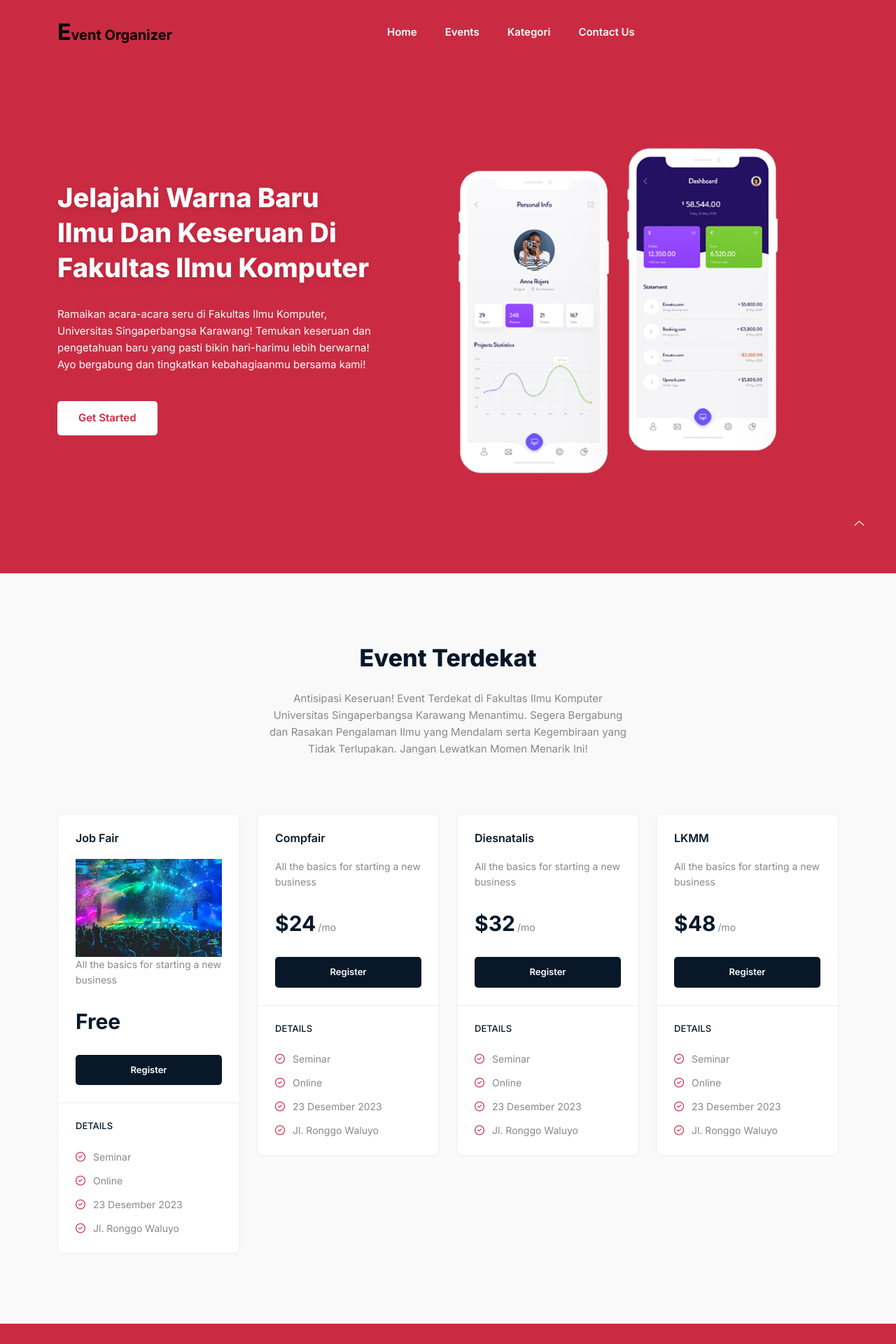
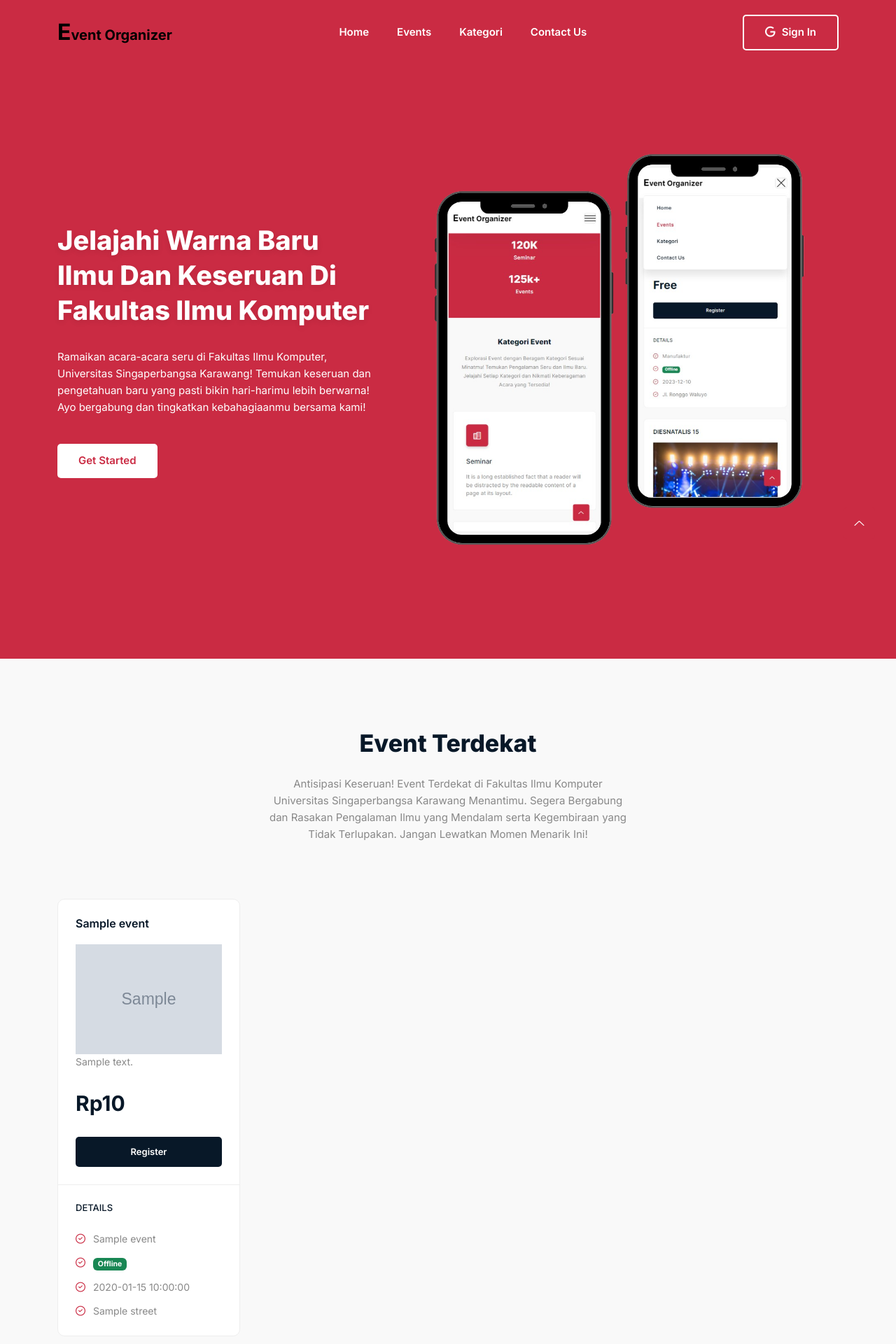
Before and after one commit to fadhliadam/event-organizer-cp, a CodeIgniter 4 app: the page made by app/Views/pages/index.php in a window 1280 px wide. Shown: the top 1920 px of the page at 70% size. Run offline with PHP 8.4 and a stand-in for CodeIgniter, Linux system fonts and the light colour scheme; the template is opened without the code that fills it: most values are stand-ins (such as "Sample title", 1, 10 or a date in 2020); grey boxes marked "Sample" are stand-in pictures; some libraries are stand-ins or nearby versions.

Commit message:
update landing page

```diff
--- a/app/Views/pages/index.php
+++ b/app/Views/pages/index.php
@@ -71,6 +71,9 @@
                                     </li>
                                 </ul>
                             </div>
+                            <div class="button wow">
+                                <a href="<?= base_url('/login'); ?>" class="btn"><i class="lni lni-google"></i> Sign In</a>
+                            </div>
                         </nav>
                         <!-- End Navbar -->
                     </div>
@@ -93,7 +96,7 @@
                             Temukan keseruan dan pengetahuan baru yang pasti bikin hari-harimu lebih berwarna! Ayo
                             bergabung dan tingkatkan kebahagiaanmu bersama kami!</p>
                         <div class="button wow fadeInLeft" data-wow-delay=".8s">
-                            <a href="javascript:void(0)" class="btn">Get Started</a>
+                            <a href="<?= base_url('/login'); ?>" class="btn">Get Started</a>
                         </div>
                     </div>
                 </div>
@@ -122,16 +125,25 @@
                 </div>
             </div>
             <div class="row">
+                <?php foreach ($events as $event) : ?>
                     <div class="col-lg-3 col-md-6 col-12">
                         <!-- Single Table -->
                         <div class="single-table wow fadeInUp" data-wow-delay=".2s">
                             <!-- Table Head -->
                             <div class="table-head">
-                            <h4 class="title">Job Fair</h4>
-                            <img src="<?= base_url('assets/images/musik.jpg'); ?>" class="card-img" alt="...">
-                            <p>All the basics for starting a new business</p>
+                                <h4 class="title"><?= $event->name ?></h4>
+                                <img src="<?= base_url('assets/' . $event->banner); ?>" class="card-img" alt="<?= $event->name ?>">
+                                <div style="max-height: 4.2em; overflow: hidden;">
+                                    <p><?= $event->description ?></p>
+                                </div>
                                 <div class="price">
-                                <h2 class="amount">Free</h2>
+                                    <h2 class="amount"><?php
+                                                        if ($event->price == 0) {
+                                                            echo "Free";
+                                                        } else {
+                                                            echo "Rp" . number_format($event->price, 0, ',', '.');
+                                                        }
+                                                        ?></h2>
                                 </div>
                                 <div class="button">
                                     <a href="javascript:void(0)" class="btn">Register</a>
@@ -143,10 +155,15 @@
                                 <h4 class="middle-title">Details</h4>
                                 <!-- Table List -->
                                 <ul class="table-list">
-                                <li><i class="lni lni-checkmark-circle"></i> Seminar</li>
-                                <li><i class="lni lni-checkmark-circle"></i> Online</li>
-                                <li><i class="lni lni-checkmark-circle"></i> 23 Desember 2023</li>
-                                <li><i class="lni lni-checkmark-circle"></i> Jl. Ronggo Waluyo</li>
+                                    <li><i class="lni lni-checkmark-circle"></i> <?= $event->category_name ?></li>
+                                    <li><i class="lni lni-checkmark-circle"></i> <?php if ($event->event_type == 0) : ?>
+                                            <span class="badge bg-primary">Online</span>
+                                        <?php else : ?>
+                                            <span class="badge bg-success">Offline</span>
+                                        <?php endif; ?>
+                                    </li>
+                                    <li><i class="lni lni-checkmark-circle"></i> <?= $event->date ?></li>
+                                    <li><i class="lni lni-checkmark-circle"></i> <?= $event->street ?></li>
                                 </ul>
                                 <!-- End Table List -->
                             </div>
@@ -154,99 +171,7 @@
                         </div>
                         <!-- End Single Table-->
                     </div>
-                <div class="col-lg-3 col-md-6 col-12">
-                    <!-- Single Table -->
-                    <div class="single-table wow fadeInUp" data-wow-delay=".4s">
-                        <!-- Table Head -->
-                        <div class="table-head">
-                            <h4 class="title">Compfair</h4>
-                            <p>All the basics for starting a new business</p>
-                            <div class="price">
-                                <h2 class="amount">$24<span class="duration">/mo</span></h2>
-                            </div>
-                            <div class="button">
-                                <a href="javascript:void(0)" class="btn">Register</a>
-                            </div>
-                        </div>
-                        <!-- End Table Head -->
-                        <!-- Start Table Content -->
-                        <div class="table-content">
-                            <h4 class="middle-title">Details</h4>
-                            <!-- Table List -->
-                            <ul class="table-list">
-                                <li><i class="lni lni-checkmark-circle"></i> Seminar</li>
-                                <li><i class="lni lni-checkmark-circle"></i> Online</li>
-                                <li><i class="lni lni-checkmark-circle"></i> 23 Desember 2023</li>
-                                <li><i class="lni lni-checkmark-circle"></i> Jl. Ronggo Waluyo</li>
-                            </ul>
-                            <!-- End Table List -->
-                        </div>
-                        <!-- End Table Content -->
-                    </div>
-                    <!-- End Single Table-->
-                </div>
-                <div class="col-lg-3 col-md-6 col-12">
-                    <!-- Single Table -->
-                    <div class="single-table wow fadeInUp" data-wow-delay=".6s">
-                        <!-- Table Head -->
-                        <div class="table-head">
-                            <h4 class="title">Diesnatalis</h4>
-                            <p>All the basics for starting a new business</p>
-                            <div class="price">
-                                <h2 class="amount">$32<span class="duration">/mo</span></h2>
-                            </div>
-                            <div class="button">
-                                <a href="javascript:void(0)" class="btn">Register</a>
-                            </div>
-                        </div>
-                        <!-- End Table Head -->
-                        <!-- Start Table Content -->
-                        <div class="table-content">
-                            <h4 class="middle-title">Details</h4>
-                            <!-- Table List -->
-                            <ul class="table-list">
-                                <li><i class="lni lni-checkmark-circle"></i> Seminar</li>
-                                <li><i class="lni lni-checkmark-circle"></i> Online</li>
-                                <li><i class="lni lni-checkmark-circle"></i> 23 Desember 2023</li>
-                                <li><i class="lni lni-checkmark-circle"></i> Jl. Ronggo Waluyo</li>
-                            </ul>
-                            <!-- End Table List -->
-                        </div>
-                        <!-- End Table Content -->
-                    </div>
-                    <!-- End Single Table-->
-                </div>
-                <div class="col-lg-3 col-md-6 col-12">
-                    <!-- Single Table -->
-                    <div class="single-table wow fadeInUp" data-wow-delay=".8s">
-                        <!-- Table Head -->
-                        <div class="table-head">
-                            <h4 class="title">LKMM</h4>
-                            <p>All the basics for starting a new business</p>
-                            <div class="price">
-                                <h2 class="amount">$48<span class="duration">/mo</span></h2>
-                            </div>
-                            <div class="button">
-                                <a href="javascript:void(0)" class="btn">Register</a>
-                            </div>
-                        </div>
-                        <!-- End Table Head -->
-                        <!-- Start Table Content -->
-                        <div class="table-content">
-                            <h4 class="middle-title">Details</h4>
-                            <!-- Table List -->
-                            <ul class="table-list">
-                                <li><i class="lni lni-checkmark-circle"></i> Seminar</li>
-                                <li><i class="lni lni-checkmark-circle"></i> Online</li>
-                                <li><i class="lni lni-checkmark-circle"></i> 23 Desember 2023</li>
-                                <li><i class="lni lni-checkmark-circle"></i> Jl. Ronggo Waluyo</li>
-                            </ul>
-                            <!-- End Table List -->
-                        </div>
-                        <!-- End Table Content -->
-                    </div>
-                    <!-- End Single Table-->
-                </div>
+                <?php endforeach ?>
             </div>
         </div>
     </section>
@@ -350,7 +275,7 @@
                     <!-- Start Single Feature -->
                     <div class="single-feature wow fadeInUp" data-wow-delay=".4s">
                         <i class="lni lni-cog"></i>
-                        <h3>Upgrading</h3>
+                        <h3>Pelatihan</h3>
                         <p>It is a long established fact that a reader will be distracted by the readable content of a
                             page at its layout.</p>
                     </div>
```
Also changed, not shown: app/Controllers/Home.php (+7 -2 lines), app/Models/EventModel.php (+11 -0 lines), public/assets/images/phone.png. Lines whose indentation alone changed are shown as unchanged.
